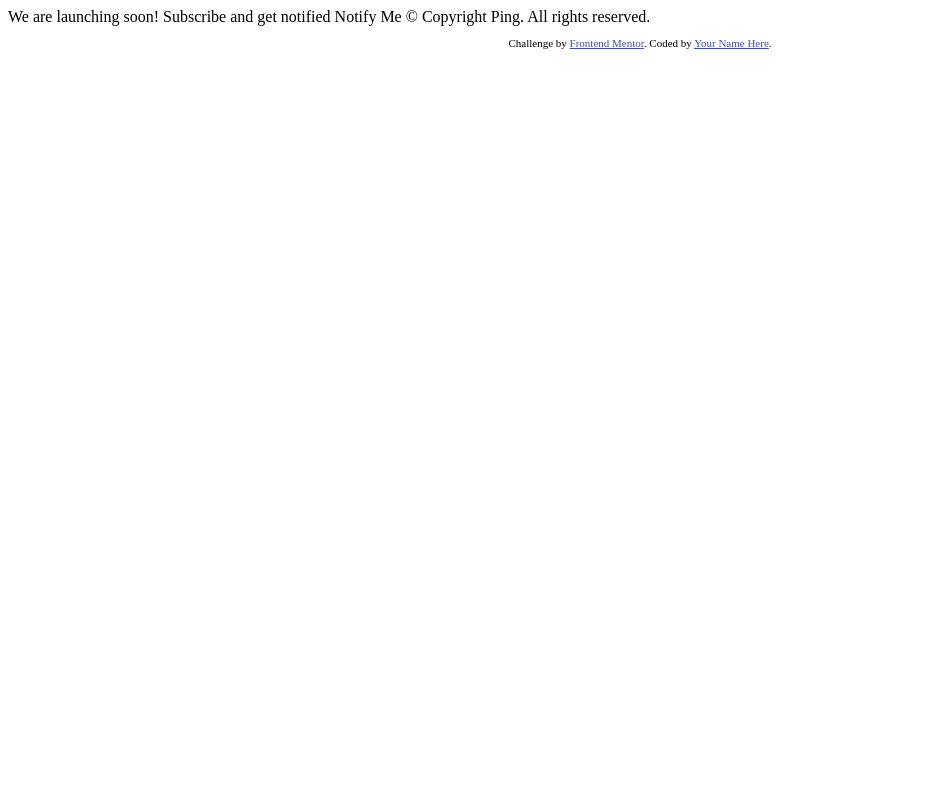
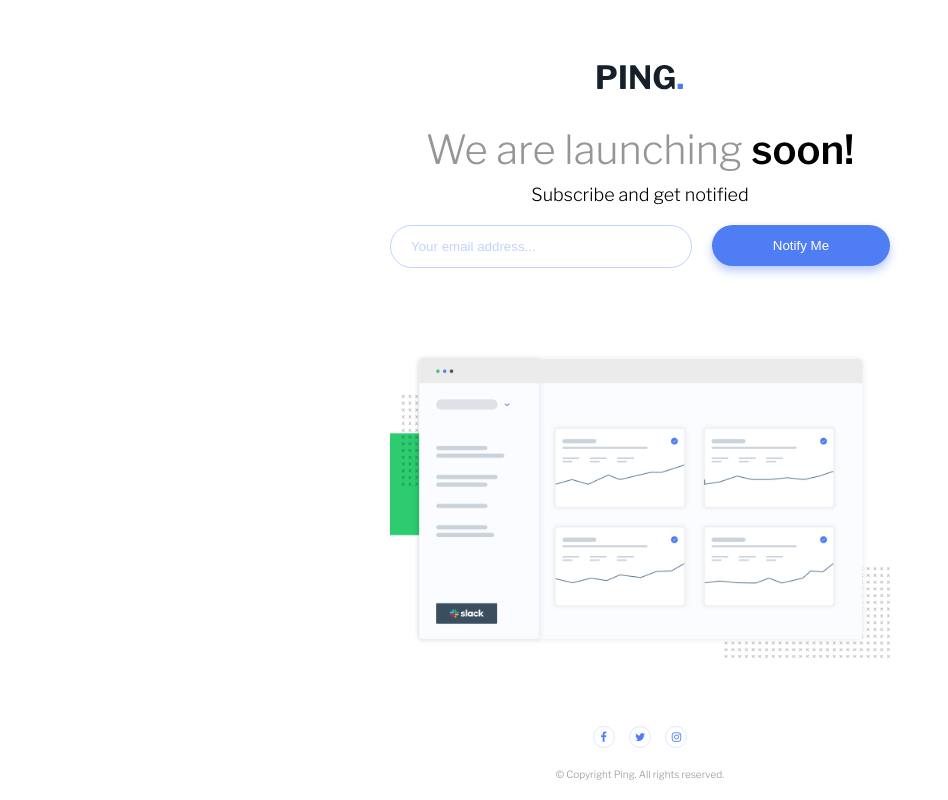
Before and after one commit to krenedits/ping-single-column-coming-soon-page, a plain HTML site: page index.html in a window 1280 px wide. Shown: the whole page, without its empty margins (0-948 px from the left). Drawn offline with nearby package versions, Linux system fonts and the light colour scheme.

Commit message:
final version

```diff
--- a/index.html
+++ b/index.html
@@ -1,34 +1,64 @@
 <!DOCTYPE html>
 <html lang="en">
     <head>
-  <meta charset="UTF-8">
-  <meta name="viewport" content="width=device-width, initial-scale=1.0"> <!-- displays site properly based on user's device -->
-
-  <link rel="icon" type="image/png" sizes="32x32" href="./images/favicon-32x32.png">
+        <meta charset="UTF-8" />
+        <meta name="viewport" content="width=device-width, initial-scale=1.0" />
+        {{! import social icons cdn }}
+        <link
+            rel="stylesheet"
+            href="https://cdnjs.cloudflare.com/ajax/libs/font-awesome/4.7.0/css/font-awesome.min.css"
+        />
+        <link
+            rel="icon"
+            type="image/png"
+            sizes="32x32"
+            href="./images/favicon-32x32.png"
+        />
+        <link rel="stylesheet" href="style.css" />
 
         <title>Frontend Mentor | Ping coming soon page</title>
-
-  <!-- Feel free to remove these styles or customise in your own stylesheet 👍 -->
-  <style>
-    .attribution { font-size: 11px; text-align: center; }
-    .attribution a { color: hsl(228, 45%, 44%); }
-  </style>
     </head>
     <body>
-
-  We are launching soon!
-
-  Subscribe and get notified
-
-  Notify Me
-
+        <div class="container">
+            <header>
+                <div class="logo">
+                    <img src="./images/logo.svg" alt="Ping logo" />
+                </div>
+            </header>
+            <main>
+                <div class="content">
+                    <h1>We are launching <span class="soon">soon!</span></h1>
+                    <p>Subscribe and get notified</p>
+                    <form action="" id="form">
+                        <div class="input-container">
+                            <input
+                                name="email"
+                                id="email"
+                                placeholder="Your email address..."
+                            />
+                            <div class="error" id="error-text"></div>
+                        </div>
+                        <button type="submit">Notify Me</button>
+                    </form>
+                    <div class="dashboard-image">
+                        <img
+                            src="./images/illustration-dashboard.png"
+                            alt="dashboard"
+                        />
+                    </div>
+                </div>
+            </main>
+            <footer>
+                <div class="socials">
+                    <a href="#" class="fa fa-facebook"></a>
+                    <a href="#" class="fa fa-twitter"></a>
+                    <a href="#" class="fa fa-instagram"></a>
+                </div>
+                <div class="copyright">
                     &copy; Copyright Ping. All rights reserved.
-
-  <footer>
-    <p class="attribution">
-      Challenge by <a href="https://www.frontendmentor.io?ref=challenge" target="_blank">Frontend Mentor</a>.
-      Coded by <a href="#">Your Name Here</a>.
-    </p>
+                </div>
             </footer>
+        </div>
+        <script src="script.js"></script>
     </body>
 </html>
--- /dev/null
+++ b/script.js
@@ -0,0 +1,29 @@
+const form = document.getElementById('form');
+const email = document.getElementById('email');
+const errorText = document.getElementById('error-text');
+
+const EMPTY_MESSAGE = 'Whoops! It looks like you forgot to add your email';
+const INVALID_MESSAGE = 'Please provide a valid email';
+const EMAIL_REGEX = /^\w+([\.-]?\w+)*@\w+([\.-]?\w+)*(\.\w{2,3})+$/;
+
+form.addEventListener('submit', (e) => {
+    e.preventDefault();
+    const emailValue = email.value;
+
+    const error = validateEmail(emailValue);
+    errorText.innerText = error;
+
+    email.classList[error ? 'add' : 'remove']('error');
+});
+
+const validateEmail = (email) => {
+    if (!email) {
+        return EMPTY_MESSAGE;
+    }
+
+    if (!EMAIL_REGEX.test(email)) {
+        return INVALID_MESSAGE;
+    }
+
+    return '';
+};
--- /dev/null
+++ b/style.css
@@ -0,0 +1,183 @@
+@import url('https://fonts.googleapis.com/css2?family=Libre+Franklin:wght@300;600;700&display=swap');
+
+html,
+body {
+    height: 100vh;
+    width: 100vw;
+    font-family: 'Libre Franklin', sans-serif;
+    font-size: 20px;
+    color: #fff;
+    overflow: hidden;
+    margin: 0;
+    position: relative;
+    text-align: center;
+}
+
+html {
+    box-sizing: border-box;
+}
+*,
+*:before,
+*:after {
+    box-sizing: inherit;
+}
+
+h1 {
+    font-size: 40px;
+    font-weight: 300;
+    color: hsl(0, 0%, 59%);
+    margin: 0;
+    padding: 0;
+}
+
+@media screen and (max-width: 500px) {
+    h1 {
+        font-size: 30px;
+    }
+}
+
+p {
+    color: #000;
+    font-size: 18px;
+    margin-top: 10px;
+    margin-bottom: 20px;
+}
+
+form {
+    display: flex;
+    justify-content: space-between;
+    gap: 20px;
+    margin-bottom: 20px;
+}
+
+input {
+    padding: 13px 20px;
+    border-radius: 50px;
+    width: 100%;
+    border: 1px solid hsl(223, 100%, 88%);
+}
+
+/* remove default input border on focus */
+input:focus {
+    outline: none;
+}
+
+.input-container {
+    text-align: left;
+    width: 70%;
+}
+
+input::placeholder {
+    color: hsl(223, 100%, 88%);
+}
+
+div.error {
+    color: hsl(0, 100%, 74%);
+    font-size: 11px;
+    margin-left: 22px;
+    margin-top: 5px;
+    padding: 0;
+    font-style: italic;
+    height: 20px;
+}
+
+input.error {
+    border-color: hsl(0, 100%, 74%);
+}
+
+button {
+    width: 40%;
+    background-color: hsl(223, 87%, 63%);
+    border-radius: 50px;
+    color: #fff;
+    border: none;
+    cursor: pointer;
+    padding: 13px 20px;
+    box-shadow: 0 5px 10px hsla(223, 87%, 63%, 0.4);
+    height: 100%;
+}
+
+button:hover {
+    background-color: hsl(223, 87%, 73%);
+}
+
+main {
+    height: 100%;
+    width: 100%;
+    max-width: 500px;
+    display: flex;
+    justify-content: center;
+    text-align: center;
+    margin: 0 auto;
+}
+
+.soon {
+    color: #000;
+    font-weight: 600;
+}
+
+.logo {
+    width: 100%;
+    text-align: center;
+    margin: 40px 0 30px 0;
+}
+
+.dashboard-image img {
+    width: 100%;
+    margin: 40px 0;
+}
+
+.container {
+    padding: 0 20px;
+}
+
+.socials a {
+    color: hsl(223, 87%, 63%);
+    text-decoration: none;
+    font-size: 11px;
+    margin: 0 5px;
+    width: 10px;
+    height: 10px;
+    padding: 5px;
+    border-radius: 50%;
+    border: 1px solid hsla(223, 100%, 88%, 0.5);
+    box-sizing: content-box;
+}
+
+.socials a:hover {
+    background-color: hsl(223, 87%, 63%);
+    color: #fff;
+}
+
+.socials {
+    margin-bottom: 20px;
+}
+
+.copyright {
+    font-size: 10px;
+    color: hsl(0, 0%, 59%);
+    margin: 0;
+    padding: 0;
+}
+
+footer {
+    position: absolute;
+    bottom: 20px;
+    width: 100%;
+    text-align: center;
+    left: 0;
+}
+
+@media screen and (max-width: 500px) {
+    form {
+        display: block;
+    }
+    button {
+        width: 100%;
+    }
+
+    .input-container {
+        margin-bottom: 10px;
+        width: 100%;
+    }
+}
```
Lines whose indentation alone changed are shown as unchanged.
